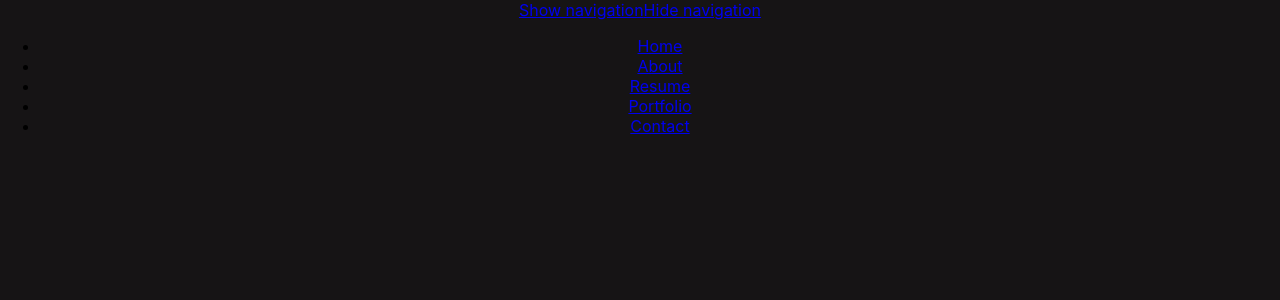
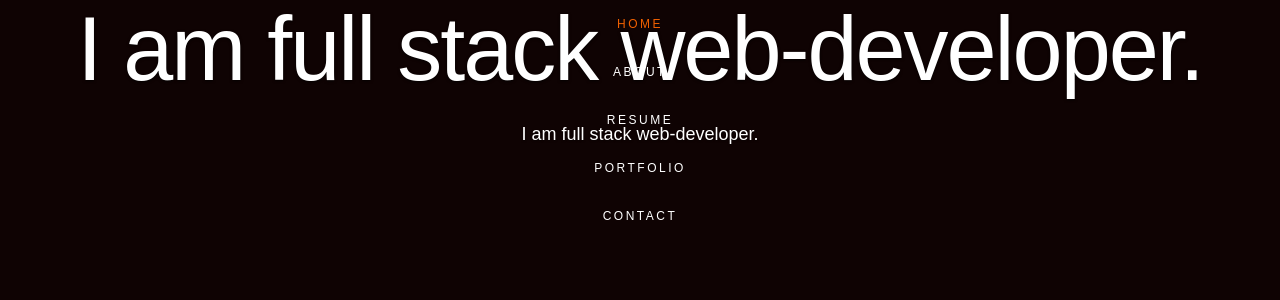
Before and after one commit to chdonovan/react-port, a React (Create React App) app in the folder chris-portfolio/: page / in a window 1280 px wide. Shown: the top 300 px of the page. Built offline with nearby package versions, Linux system fonts and the light colour scheme.

Commit message:
header styles css added

```diff
--- a/chris-portfolio/public/css/layout.css
+++ b/chris-portfolio/public/css/layout.css
@@ -1,11 +1,82 @@
+body { background: #0f0f0f; }
+/*-----------------------------------------------------------------------------------
+HEADER STYLES
+////////////////////////////////////////////////////////////////////////////////////
+///////////////////////////////////////////////////////////////////////////////////
+
+///--------------------------------------------------------------------------------//   */
 header {
     position: relative;
     height: 800px;
     min-height: 500px;
     width: 100%;
-    background: #161415;
+    background: #0f0303;
     background-size: cover !important;
      -webkit-background-size: cover !important;
     text-align: center;
     overflow: hidden;
- }
+}
+
+
+/* nav-wrap */
+#nav-wrap {
+    font: 12px 'opensans-bold', sans-serif;
+    width: 100%;
+    text-transform: uppercase;
+    letter-spacing: 2.5px;
+    margin: 0 auto;
+    z-index: 100;
+    position: fixed;
+    left: 0;
+    top: 0;
+}
+.opaque { background-color: #333; }
+
+#nav-wrap ul, #nav-wrap li, #nav-wrap a {
+    margin: 0;
+    padding: 0;
+    border: none;
+    outline: none;
+}
+
+
+/* hide toggle button */
+#nav-wrap > a.mobile-btn { display: none; }
+
+/* Links */
+ul#nav li a {
+
+    /* 8px padding top + 8px padding bottom + 32px line-height = 48px */
+
+       display: inline-block;
+       padding: 8px 13px;
+       line-height: 32px;
+        text-decoration: none;
+       text-align: left;
+       color: #fff;
+
+        -webkit-transition: color .2s ease-in-out;
+        -moz-transition: color .2s ease-in-out;
+        -o-transition: color .2s ease-in-out;
+        -ms-transition: color .2s ease-in-out;
+        transition: color .2s ease-in-out;
+    }
+
+ul#nav li a:active { background-color: transparent !important; }
+ul#nav li.current a { color: #F06000; }
+
+header .banner-text { width: 100%; }
+header .banner-text h1 {
+   font: 90px/1.1em 'opensans-bold', sans-serif;
+   color: #fff;
+   letter-spacing: -2px;
+   margin: 0 auto 18px auto;
+   text-shadow: 0px 1px 3px rgba(0, 0, 0, .8);
+}
+header .banner-text h3 {
+   font: 18px/1.9em 'librebaskerville-regular', serif;
+   color: #A8A8A8;
+   margin: 0 auto;
+   width: 70%;
+   text-shadow: 0px 1px 2px rgba(0, 0, 0, .5);
+}
--- a/chris-portfolio/src/components/Header.js
+++ b/chris-portfolio/src/components/Header.js
@@ -16,6 +16,19 @@ export default class Header extends Component {
                             <li><a className="smoothscroll" href="#contact">Contact</a></li>
                         </ul>
                     </nav>
+                    <div className="row banner">
+                        <div className="banner-text">
+                        <h1 className="responsive-headline">I am full stack web-developer.</h1>
+                        <h3 style={{color:'#fff', fontFamily:'sans-serif '}}>I am full stack web-developer.
+                        </h3>
+
+
+                        </div>
+                    </div>
+
+
+
+
 
                     <p className="scrolldown">
                         <a className="smoothscroll" href="#about"><i className="icon-down-circle"></i></a>
```
